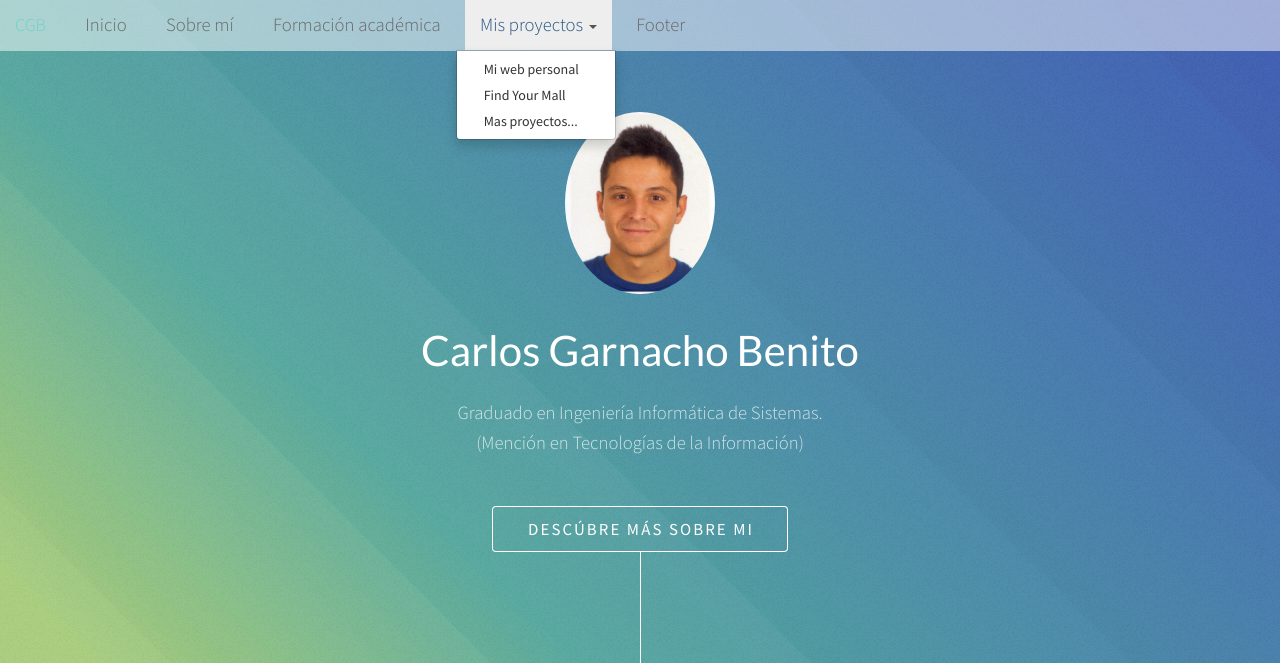
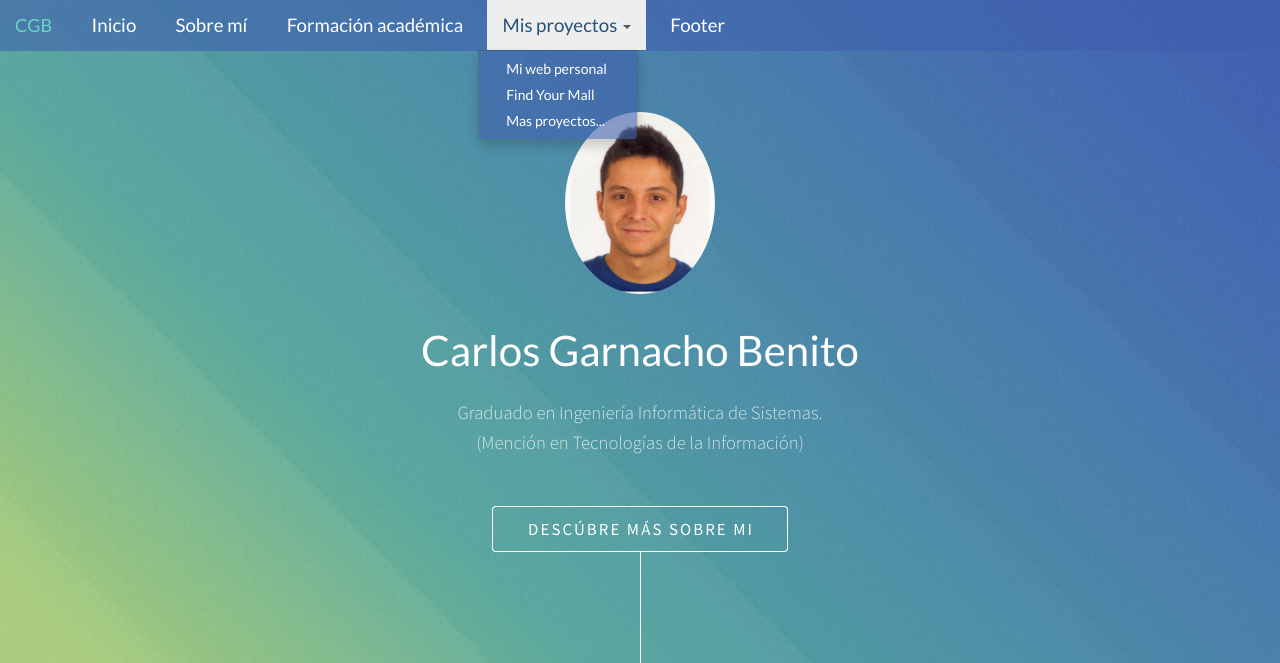
Before and after one commit to cargarn/Mi-Web, a PHP site: page / in a window 1280 px wide, after a click on "Mis proyectos". Shown: the top 663 px of the page. Run offline with PHP 8.4, Linux system fonts and the light colour scheme; some libraries are stand-ins or nearby versions; grey boxes are pictures that could not be loaded.

Commit message:
Mejorada la navbar

```diff
--- a/assets/css/main.css
+++ b/assets/css/main.css
@@ -3543,10 +3543,20 @@
 	}
 
 /* MIS ESTILOS */
-
-.navbar {
+.navbar, .dropdown-menu{
+	font-family: 'Lato', serif;
     margin-bottom: 0;
-    background-color: rgba(255,255,255,0.5);
+    color: white;
+    font-weight: 500;
+    background-color: rgba(64,95,174,0.6);
+}
+
+.navbar-header button{
+	background: white;
+}
+
+.dropdown-menu .elemento{
+	color: white;
 }
 
 .navbar-right{
--- a/index.html
+++ b/index.html
@@ -23,15 +23,15 @@
 
             <div id="navbarCollapse" class="collapse navbar-collapse">
                 <ul class="nav navbar-nav">
-                    <li class="active"><a href="index.html#" data-target="#navbarCollapse" data-toggle="collapse">Inicio</a></li>
+                    <li class="active"><a href="#header" class="scrolly" data-target="#navbarCollapse" data-toggle="collapse">Inicio</a></li>
                     <li><a href="#sobremi" class="scrolly" data-target="#navbarCollapse" data-toggle="collapse">Sobre mí</a></li>
                     <li><a href="#formacionacademica" class="scrolly" data-target="#navbarCollapse" data-toggle="collapse">Formación académica</a></li>
                     <li class="dropdown">
                         <a data-toggle="dropdown" class="dropdown-toggle" href="#">Mis proyectos <b class="caret"></b></a>
                         <ul role="menu" class="dropdown-menu">
-                            <li><a href="#">Mi web personal</a></li>
-                            <li><a href="findyourmall.html">Find Your Mall</a></li>
-                            <li><a href="#">Mas proyectos...</a></li>
+                            <li><a class="elemento" href="#">Mi web personal</a></li>
+                            <li><a class="elemento" href="findyourmall.html">Find Your Mall</a></li>
+                            <li><a class="elemento" href="#">Mas proyectos...</a></li>
                         </ul>
                     </li>
                     <li><a href="#footer" class="scrolly" data-target="#navbarCollapse" data-toggle="collapse">Footer</a></li>
```
Also changed, not shown: findyourmall.html (+4 -4 lines).
